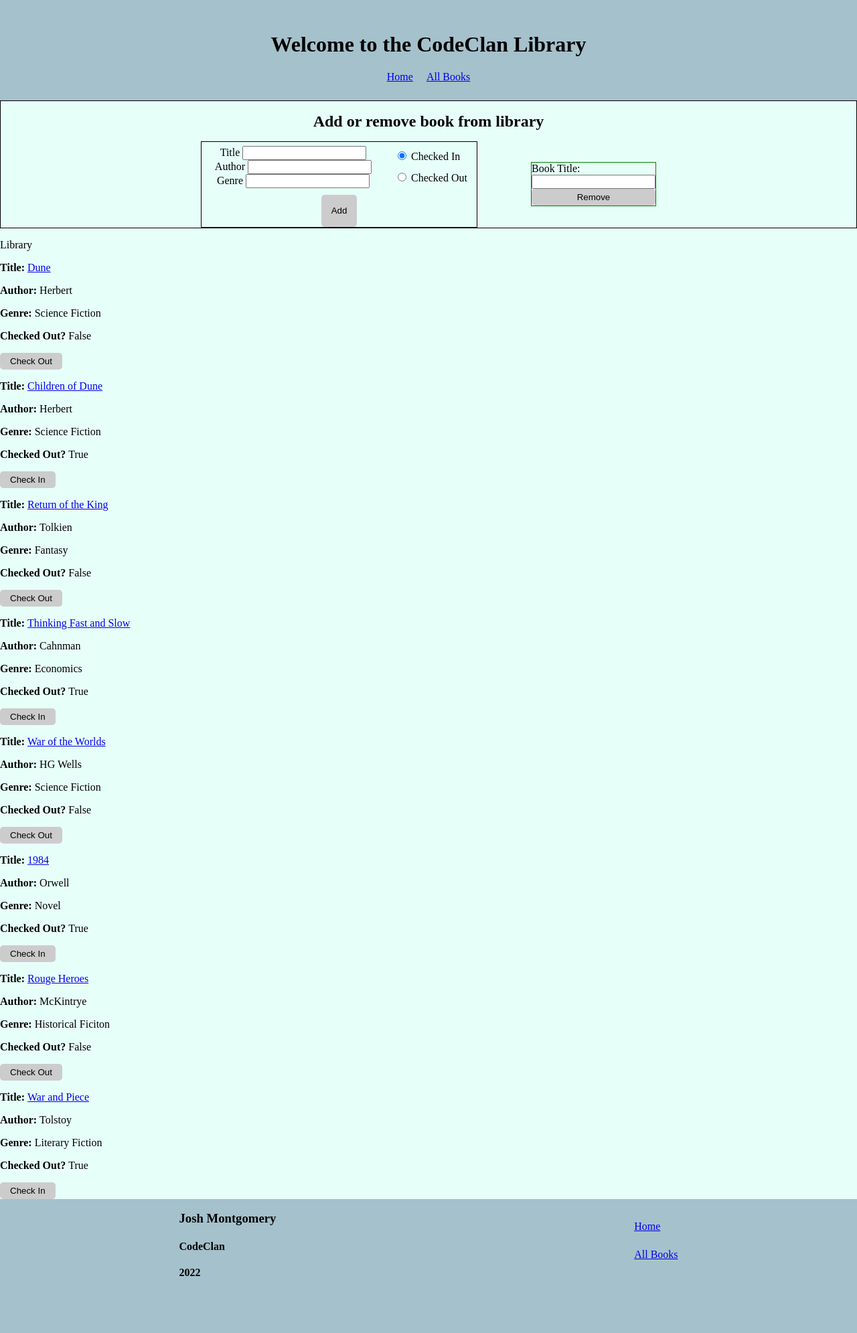
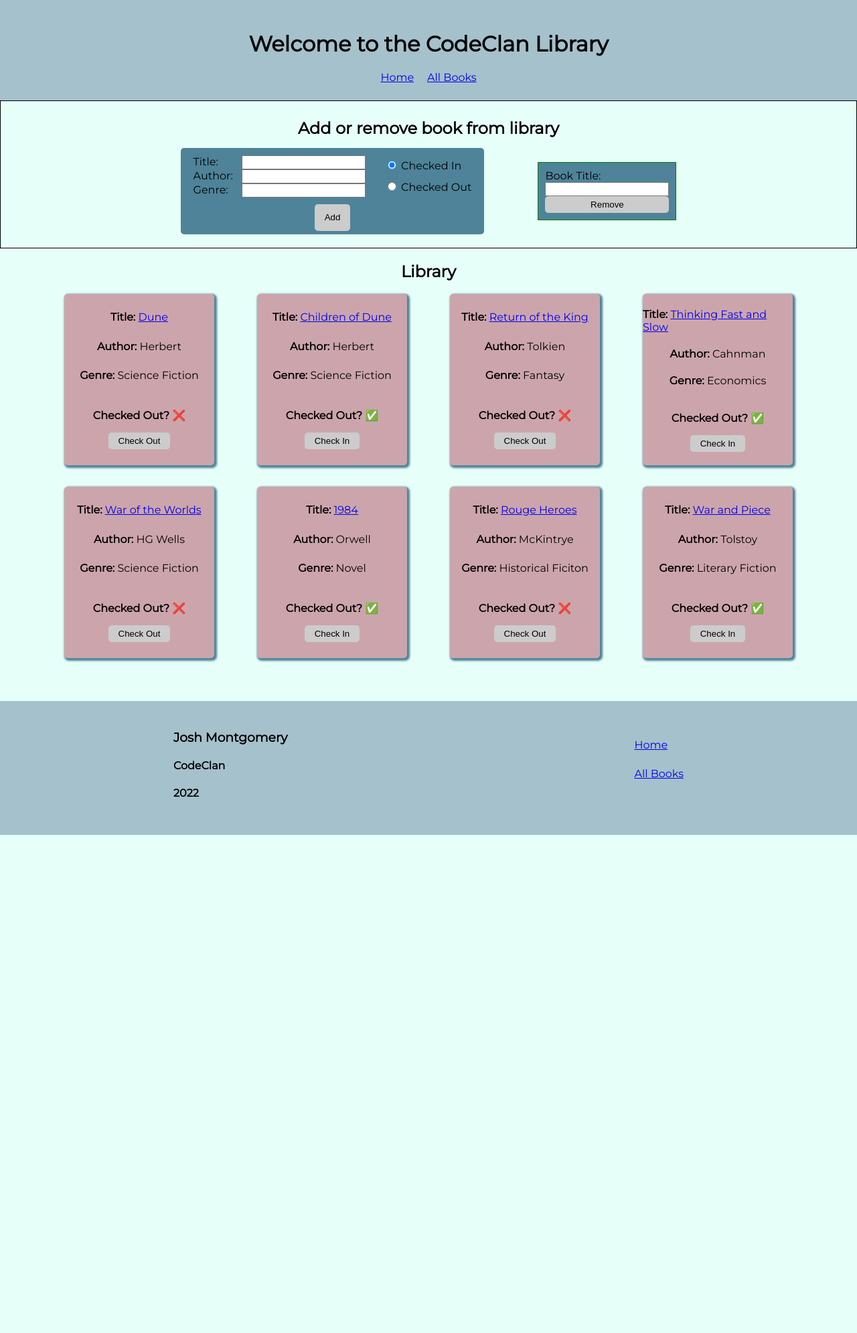
Before and after one commit to jomonty/codeclan_homework, a Flask app: page /books in a window 1280 px wide. Shown: the whole page at 67% size. After the commit the page ends 1247 px from the top, so only its background shows below. Run offline with Flask 2, Linux system fonts and the light colour scheme.

Commit message:
week_3 weekend_homework complete

```diff
--- a/week_3/weekend_homework/library_app/static/css/main.css
+++ b/week_3/weekend_homework/library_app/static/css/main.css
@@ -7,7 +7,7 @@ body {
         'body_footer';
     grid-template-rows: 150px 1fr 200px;
     margin: 0;
-
+    font-family: 'Montserrat';
 }
 body > header {
     background-color: #A5C1CC;
@@ -29,6 +29,7 @@ body > footer {
     justify-content: space-around;
     align-content: center;
     margin: 0;
+    padding-top: 1.5rem;
 }
 
 .header-nav {
@@ -49,6 +50,9 @@ body > footer {
     display: grid;
     grid-template-rows: 60px 1fr;
     align-items: center;
+    padding-top: 10px;
+    padding-bottom: 20px;
+    /* margin-bottom: 10px; */
 }
 .add-remove-header {
     text-align: center;
@@ -66,9 +70,12 @@ body > footer {
     grid-template-areas:
         "left-upper right-upper"
         "bottom bottom";
-    grid-template-columns: 2fr 1fr;
-    grid-template-rows: 3fr 3rem;
-    border: 1px solid black;
+    grid-template-columns: 1.8fr 1fr;
+    grid-template-rows: 3fr 2.5rem;
+    /* border: 1px solid black; */
+    border-radius: 5px;
+    padding: 5px;
+    background-color: #4E8399;
 }
 .form-add-book-1 {
     grid-area: left-upper;
@@ -95,6 +102,8 @@ body > footer {
     display: flex;
     flex-direction: column;
     align-content: center;
+    padding: 10px;
+    background-color: #4E8399;
 }
 input[type=submit] {
     padding:5px 15px;
@@ -103,3 +112,50 @@ input[type=submit] {
     cursor:pointer;
     border-radius: 5px;
 }
+.form-label-input-pair {
+    display: flex;
+    justify-content: space-between;
+}
+.library-header {
+    text-align: center;
+}
+.library-all-books {
+    display: flex;
+    flex-direction: row;
+    column-gap: 2rem;
+    row-gap: 2rem;
+    flex-wrap: wrap;
+    justify-content: space-evenly;
+    padding-left: 4rem;
+    padding-right: 4rem;
+    padding-bottom: 4rem;
+
+}
+.library-single-book {
+    /* border: 1px solid black; */
+    height: 16rem;
+    width: 14rem;
+    display: flex;
+    flex-direction: column;
+    justify-content: space-evenly;
+    align-items: center;
+    row-gap: 0.0rem;
+    background-color: #CCA5AC;
+    box-shadow: 2px 2px 3px 2px #4E8399;
+    border-radius: 5px;
+}
+.library-single-book > p {
+    padding: 0;
+    margin: 0;
+}
+.single-book-container {
+    display: flex;
+    flex-direction: column;
+    justify-content: space-around;
+    align-items: center;
+    padding-top: 1rem;
+    padding-bottom: 4rem;
+}
+.single-book-header {
+    text-align: center;
+}
--- a/week_3/weekend_homework/library_app/templates/base.html
+++ b/week_3/weekend_homework/library_app/templates/base.html
@@ -6,6 +6,9 @@
     <meta name="viewport" content="width=device-width, initial-scale=1.0">
     <link rel="stylesheet" href="{{ url_for('static', filename='css/main.css') }}">
     <link rel="icon" href="{{ url_for('static', filename='images/favicon-16x16.png') }}">
+    <link rel="preconnect" href="https://fonts.googleapis.com">
+    <link rel="preconnect" href="https://fonts.gstatic.com" crossorigin>
+    <link href="https://fonts.googleapis.com/css2?family=Montserrat&display=swap" rel="stylesheet">
     <title>CodeClan Library App</title>
 </head>
 <body>
--- a/week_3/weekend_homework/library_app/templates/books.html
+++ b/week_3/weekend_homework/library_app/templates/books.html
@@ -10,14 +10,18 @@
                 <form action="books/add" method="post" class="books form-add-book">
                     <!-- <div class="books form-add-book-1"> -->
                     <fieldset class="books form-add-book-1">
-                        <label for="book_title">Title
-                        <input type="text" id="book_title" name="book_title">
-                        <br>
-                        <label for="book_author">Author</label>
-                        <input type="text" id="book_author" name="book_author">
-                        <br>
-                        <label for="book_genre">Genre</label>
-                        <input type="text" id="book_genre" name="book_genre">
+                        <div class="books form-label-input-pair">
+                            <label for="book_title">Title:</label>
+                            <input type="text" id="book_title" name="book_title">
+                        </div>
+                        <div class="books form-label-input-pair">
+                            <label for="book_author">Author:</label>
+                            <input type="text" id="book_author" name="book_author">
+                        </div>
+                        <div class="books form-label-input-pair">
+                            <label for="book_genre">Genre:</label>
+                            <input type="text" id="book_genre" name="book_genre">
+                        </div>
                     </fieldset>
                     <!-- </div> -->
                     <!-- <div class="books form-add-book-2"> -->
@@ -48,7 +52,7 @@
     </section>
     <section class="books library-container">
         <header class="books library-header">
-            <p>Library</p>
+            <h2>Library</h2>
         </header>
         <main class="books library-all-books">
             {% for book in library %}
@@ -69,12 +73,12 @@
                         <p>
                             <strong>Checked Out? </strong>
                             {% if book.checked_out %}
-                                True
+                                &#9989;
                             {% else %}
-                                False
+                                &#10060;
                             {% endif %}
                         </p>
-                        <form action="books/{{ loop.index0 }}" method="post">
+                        <form action="books/{{ loop.index0 }}" method="post" style="text-align: center;">
                             {% if book.checked_out %}
                                 <input type="submit" name="check_in" value="Check In">
                             {% else %}
```
Also changed, not shown: week_3/weekend_homework/library_app/templates/book.html (+6 -6 lines).
